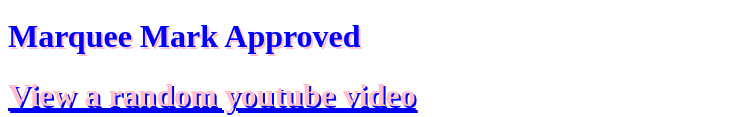
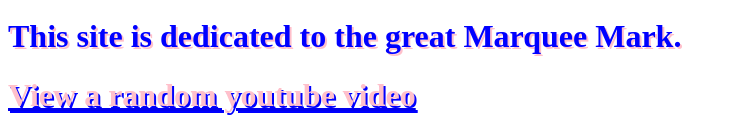
Before and after one commit to transcend-io/blog-frontend, a plain HTML site: page public/index.html in a window 1280 px wide. Shown: the part 407-524 px from the top of the page, without its empty margins (0-737 px from the left). Drawn offline with nearby package versions, Linux system fonts and the light colour scheme.

Commit message:
Clarify statement about Marquee mark

```diff
--- a/public/index.html
+++ b/public/index.html
@@ -19,7 +19,7 @@
       <source src="skaterboi.mp3" type="audio/mpeg">
     </audio>
 
-    <h1 style="color: blue; text-shadow:2px 2px pink;">Marquee Mark Approved</h1>
+    <h1 style="color: blue; text-shadow:2px 2px pink;">This site is dedicated to the great Marquee Mark.</h1>
 
     <a href="https://www.youtube.com/watch?v=dQw4w9WgXcQ">
       <h1 style="color: pink; text-shadow:2px 2px blue;">View a random youtube video</h1>
```
